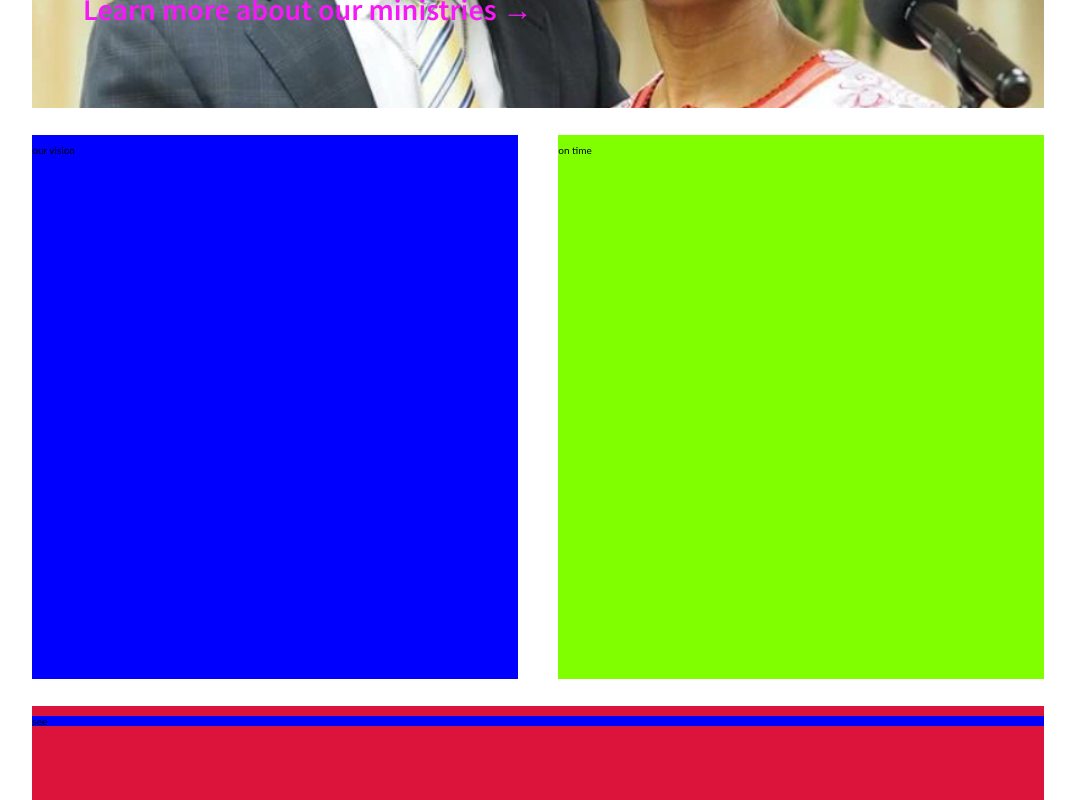
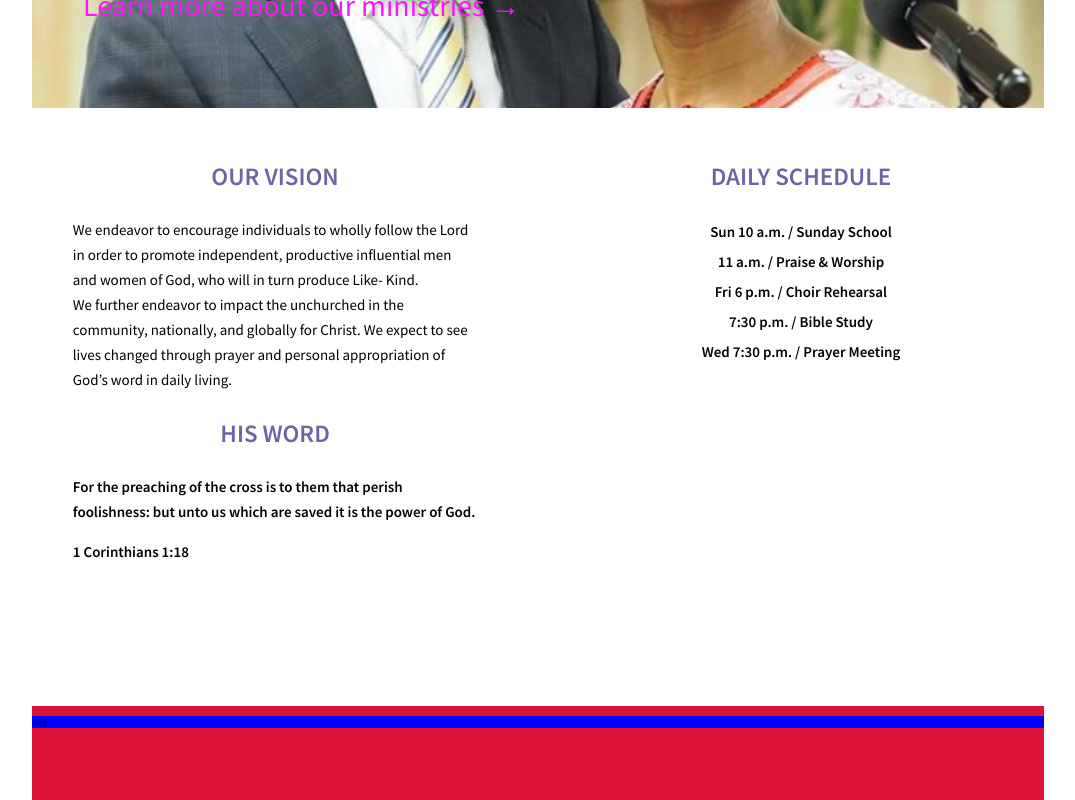
Before and after one commit to lemondsun/church-frontend, a React (Create React App) app: page / in a window 1280 px wide. Shown: the part 420-1220 px from the top of the page, without its empty margins (114-1189 px from the left). Built offline with nearby package versions, Linux system fonts and the light colour scheme.

Commit message:
styled main section

```diff
--- a/public/index.html
+++ b/public/index.html
@@ -10,9 +10,7 @@
       content="Web site created using create-react-app"
     />
     <link rel="apple-touch-icon" href="%PUBLIC_URL%/logo192.png" />
-    <link href="https://fonts.googleapis.com/css2?family=Playfair+Display:wght@700&display=swap" rel="stylesheet">
-    <link href="https://fonts.googleapis.com/css2?family=Playfair+Display:wght@700&family=Source+Sans+Pro:wght@600&display=swap" rel="stylesheet">
-    <!--
+    <link href="https://fonts.googleapis.com/css2?family=Playfair+Display:wght@700&family=Source+Sans+Pro:wght@400;600&display=swap" rel="stylesheet">    <!--
       manifest.json provides metadata used when your web app is installed on a
       user's mobile device or desktop. See https://developers.google.com/web/fundamentals/web-app-manifest/
     -->
--- a/src/App.css
+++ b/src/App.css
@@ -20,8 +20,20 @@ html {
   font-family: "Lato", sans-serif;
   font-weight: 400;
   /* font-size: 16px; */
-  line-height: 1;
   padding: 3rem; }
+
+.body-header {
+  font-family: 'Source Sans Pro', sans-serif;
+  color: #6E63A5;
+  font-size: 2.5rem;
+  font-weight: 600;
+  text-transform: uppercase; }
+
+.body-text {
+  font-family: 'Source Sans Pro', sans-serif;
+  line-height: 2.5rem;
+  font-size: 1.5rem;
+  font-weight: 400; }
 
 .hero-section {
   grid-area: top;
@@ -50,10 +62,17 @@ html {
     width: 100%; }
     .main-section [class^="main-"]:not(:last-child) {
       margin-right: 4%; }
-  .main-section .main-info-section {
-    background-color: blue; }
-  .main-section .main-schedule {
-    background-color: chartreuse; }
+  .main-section__info {
+    padding: 0 4%; }
+  .main-section__schedule {
+    padding: 0 4%; }
+
+.body-header {
+  text-align: center; }
+
+.schedule-text {
+  text-align: center;
+  line-height: 3rem; }
 
 .bottom-section {
   grid-area: bottom;
--- a/src/components/home/HomeMainSection.jsx
+++ b/src/components/home/HomeMainSection.jsx
@@ -2,12 +2,41 @@ import React from "react";
 
 export default function HomeMainSection() {
   return (
-    <div class='main-section'>
-      <div class="main-info-section">
-        <p>our vision</p>
+    <div data-test="main-section" class="main-section">
+      <div data-test="main-section-info" class="main-section__info">
+        <p class='body-header info-header'>our vision</p>
+        <p class='body-text info-body'>
+          We endeavor to encourage individuals to wholly follow the Lord in
+          order to promote independent, productive influential men and women of
+          God, who will in turn produce Like- Kind. <br /> We further endeavor
+          to impact the unchurched in the community, nationally, and globally
+          for Christ. We expect to see lives changed through prayer and personal
+          appropriation of God’s word in daily living.
+        </p>
+        <p class='body-header'>His Word</p>
+        <p class='body-text info-body'>
+          <strong>
+          For the preaching of the cross is to them that perish foolishness: but
+          unto us which are saved it is the power of God.
+          </strong>
+        </p>
+        <p class='body-text'>
+          <strong>
+            1 Corinthians 1:18
+            </strong>
+        </p>
       </div>
-      <div class="main-schedule">
-        <p>on time</p>
+      <div data-test="main-section-schedule" class="main-section__schedule">
+        <p class='body-header schedule-header'>daily schedule</p>
+        <p class='body-text schedule-text'>
+          <strong>
+            Sun 10 a.m. / Sunday School <br />
+                11 a.m. / Praise & Worship <br />
+            Fri 6  p.m. / Choir Rehearsal <br />
+                7:30 p.m. / Bible Study <br />
+            Wed 7:30 p.m. / Prayer Meeting
+          </strong>
+        </p>
       </div>
     </div>
   );
--- a/src/sass/base/_typography.scss
+++ b/src/sass/base/_typography.scss
@@ -14,6 +14,21 @@
   font-family: "Lato", sans-serif;
   font-weight: 400;
   /* font-size: 16px; */
-  line-height: 1;
+
   padding: 3rem;
 }
+
+.body-header {
+  font-family: 'Source Sans Pro', sans-serif;
+  color: $primary-purple;
+  font-size: 2.5rem;
+  font-weight: 600;
+  text-transform: uppercase;
+}
+
+.body-text {
+  font-family: 'Source Sans Pro', sans-serif;
+  line-height: 2.5rem;
+  font-size: 1.5rem;
+  font-weight: 400;
+}
--- a/src/sass/components/_homeMainSection.scss
+++ b/src/sass/components/_homeMainSection.scss
@@ -1,11 +1,7 @@
-
 .main-section {
   grid-area: main-section;
   display: flex;
   flex-direction: row;
-
-
-
 
   [class^="main-"] {
     width: 100%;
@@ -15,12 +11,20 @@ flex-direction: row;
     }
   }
 
-.main-info-section {
-  background-color: blue;
-
+  &__info {
+    padding: 0 $gutter-horizontal;
   }
 
-.main-schedule {
-  background-color: chartreuse;
+  &__schedule {
+    padding: 0 $gutter-horizontal;
   }
 }
+
+.body-header{
+  text-align: center;
+}
+
+.schedule-text {
+  text-align: center;
+  line-height: 3rem;
+}
```
Also changed, not shown: 1 other file (tests, documents, lock files or other folders). Lines whose indentation alone changed are shown as unchanged.
